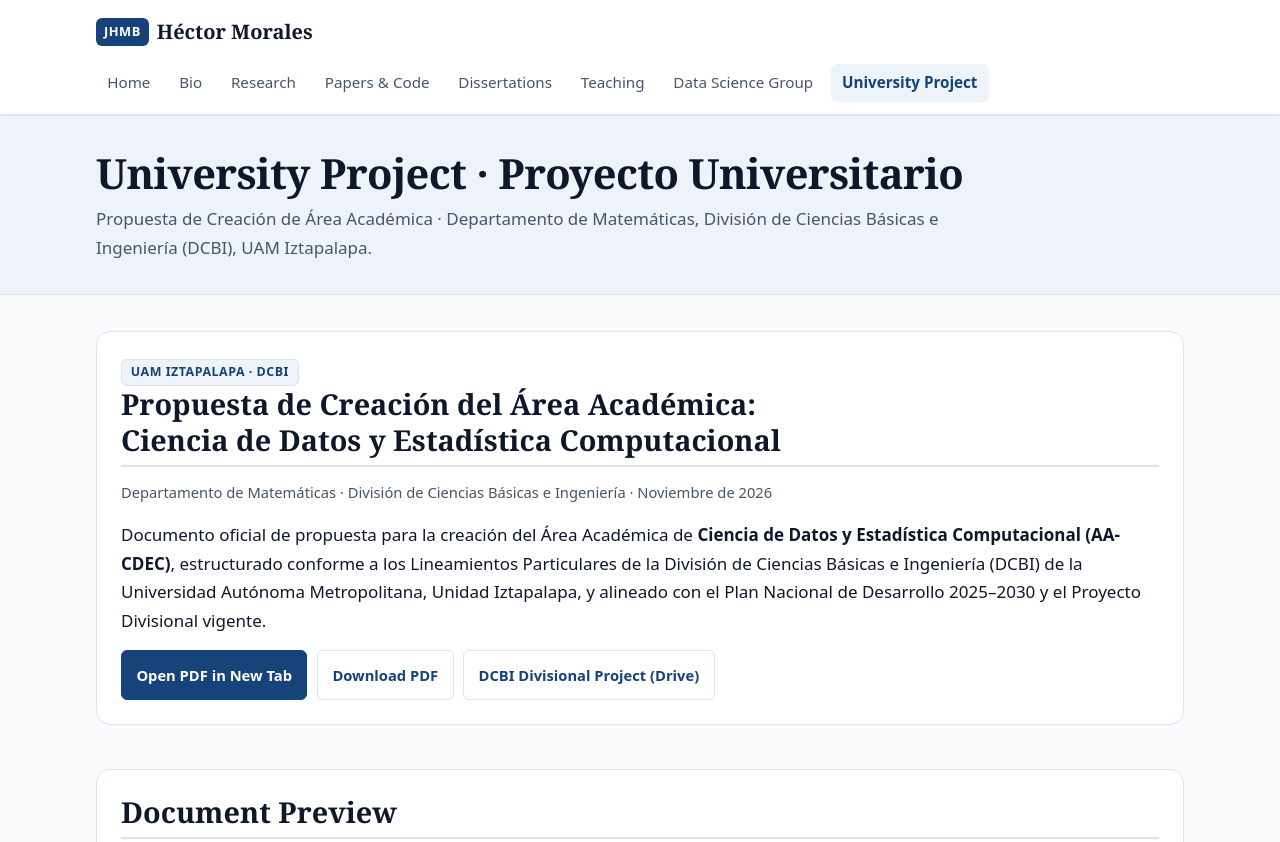
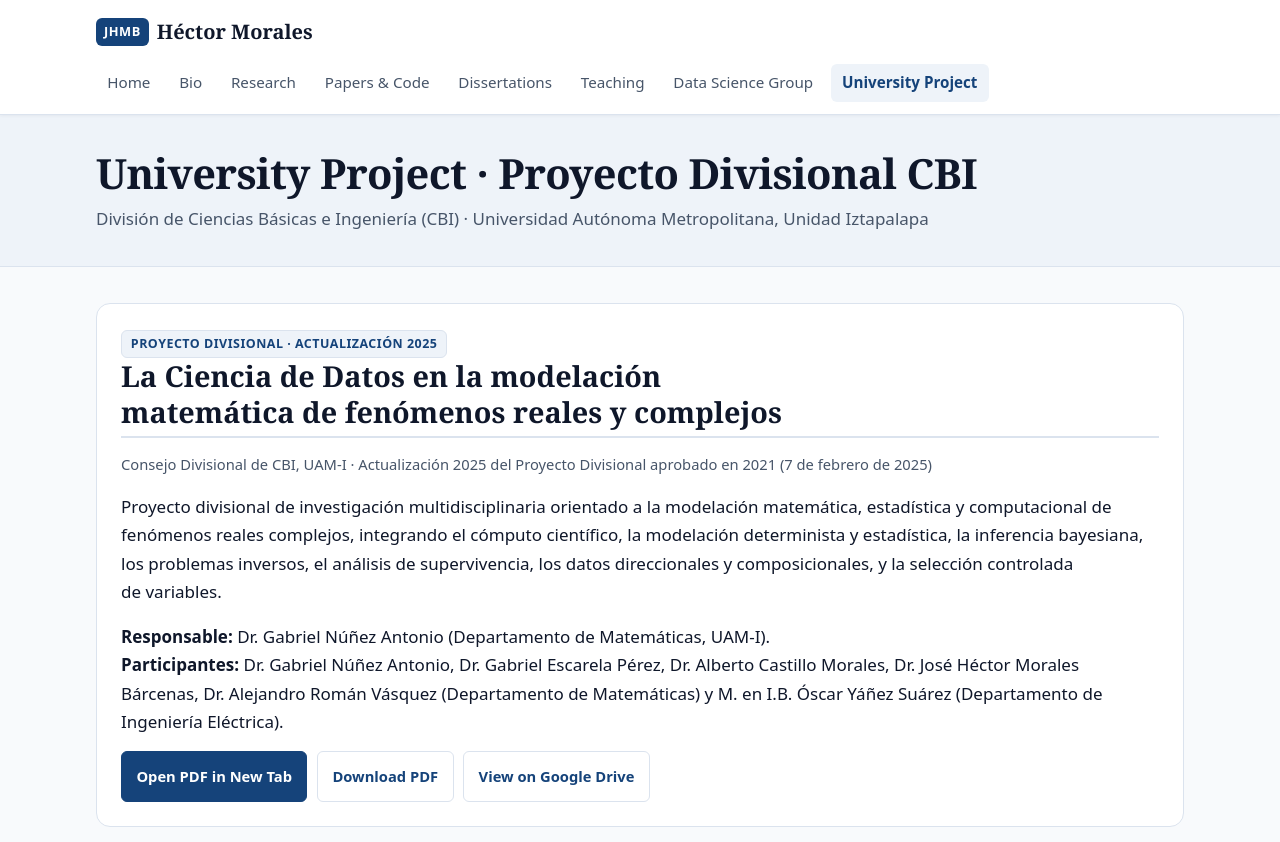
Before and after one commit to hectormb100/hectormb100.github.io, a plain HTML site: page university-project.html in a window 1280 px wide. Shown: the top 842 px of the page. Drawn offline with Linux system fonts and the light colour scheme.

Commit message:
Update University Project page to host DCBI Divisional Project PDF exclusively

```diff
--- a/university-project.html
+++ b/university-project.html
@@ -1,10 +1,10 @@
 <!DOCTYPE html>
-<html lang="en">
+<html lang="es">
 <head>
   <meta charset="utf-8">
   <meta name="viewport" content="width=device-width, initial-scale=1">
   <meta name="color-scheme" content="light dark">
-  <meta name="description" content="Proposal for the creation of the Academic Area in Data Science and Computational Statistics at UAM Iztapalapa (Department of Mathematics, DCBI).">
+  <meta name="description" content="Proyecto Divisional de CBI, UAM Iztapalapa: La Ciencia de Datos en la modelación matemática de fenómenos reales y complejos (Actualización 2025).">
   <title>University Project | Héctor Morales UAM-I</title>
   <link rel="stylesheet" href="assets/css/style.css">
 </head>
@@ -34,27 +34,31 @@
 
   <div class="page-banner">
     <div class="container">
-      <h1 id="main-title" tabindex="-1">University Project &middot; Proyecto Universitario</h1>
+      <h1 id="main-title" tabindex="-1">University Project &middot; Proyecto Divisional CBI</h1>
       <p>
-        Propuesta de Creación de Área Académica &middot; Departamento de Matemáticas, División de Ciencias Básicas e Ingeniería (DCBI), UAM Iztapalapa.
+        División de Ciencias Básicas e Ingeniería (CBI) &middot; Universidad Autónoma Metropolitana, Unidad Iztapalapa
       </p>
     </div>
   </div>
 
   <main class="container">
-    <section class="section-block card" lang="es">
-      <span class="badge">UAM Iztapalapa &middot; DCBI</span>
-      <h2>Propuesta de Creación del Área Académica: Ciencia de Datos y Estadística Computacional</h2>
+    <section class="section-block card">
+      <span class="badge">Proyecto Divisional &middot; Actualización 2025</span>
+      <h2>La Ciencia de Datos en la modelación matemática de fenómenos reales y complejos</h2>
       <p class="paper-meta">
-        Departamento de Matemáticas &middot; División de Ciencias Básicas e Ingeniería &middot; Noviembre de 2026
+        Consejo Divisional de CBI, UAM-I &middot; Actualización 2025 del Proyecto Divisional aprobado en 2021 (7 de febrero de 2025)
       </p>
       <p class="mt-1">
-        Documento oficial de propuesta para la creación del Área Académica de <strong>Ciencia de Datos y Estadística Computacional (AA-CDEC)</strong>, estructurado conforme a los Lineamientos Particulares de la División de Ciencias Básicas e Ingeniería (DCBI) de la Universidad Autónoma Metropolitana, Unidad Iztapalapa, y alineado con el Plan Nacional de Desarrollo 2025&ndash;2030 y el Proyecto Divisional vigente.
+        Proyecto divisional de investigación multidisciplinaria orientado a la modelación matemática, estadística y computacional de fenómenos reales complejos, integrando el cómputo científico, la modelación determinista y estadística, la inferencia bayesiana, los problemas inversos, el análisis de supervivencia, los datos direccionales y composicionales, y la selección controlada de variables.
+      </p>
+      <p class="mt-1">
+        <strong>Responsable:</strong> Dr. Gabriel Núñez Antonio (Departamento de Matemáticas, UAM-I).<br>
+        <strong>Participantes:</strong> Dr. Gabriel Núñez Antonio, Dr. Gabriel Escarela Pérez, Dr. Alberto Castillo Morales, Dr. José Héctor Morales Bárcenas, Dr. Alejandro Román Vásquez (Departamento de Matemáticas) y M. en I.B. Óscar Yáñez Suárez (Departamento de Ingeniería Eléctrica).
       </p>
       <div class="btn-row">
-        <a class="btn btn-primary" href="assets/documents/AreaAcademica_18nov26_v3.0.pdf" target="_blank" rel="noopener">Open PDF in New Tab</a>
-        <a class="btn" href="assets/documents/AreaAcademica_18nov26_v3.0.pdf" download="AreaAcademica_18nov26_v3.0.pdf">Download PDF</a>
-        <a class="btn" href="https://drive.google.com/file/d/1xDy96HFRJVnc0t8SrOyQl9-1NApaAMpA/view?usp=sharing" target="_blank" rel="noopener">DCBI Divisional Project (Drive)</a>
+        <a class="btn btn-primary" href="assets/documents/proyecto_divisional_vigente_CBI_UAMI.pdf" target="_blank" rel="noopener">Open PDF in New Tab</a>
+        <a class="btn" href="assets/documents/proyecto_divisional_vigente_CBI_UAMI.pdf" download="proyecto_divisional_vigente_CBI_UAMI.pdf">Download PDF</a>
+        <a class="btn" href="https://drive.google.com/file/d/1xDy96HFRJVnc0t8SrOyQl9-1NApaAMpA/view?usp=sharing" target="_blank" rel="noopener">View on Google Drive</a>
       </div>
     </section>
 
@@ -62,17 +66,17 @@
       <h2>Document Preview</h2>
       <div class="mt-1">
         <object
-          data="assets/documents/AreaAcademica_18nov26_v3.0.pdf"
+          data="assets/documents/proyecto_divisional_vigente_CBI_UAMI.pdf"
           type="application/pdf"
-          aria-label="Propuesta de Creación del Área Académica: Ciencia de Datos y Estadística Computacional (PDF)"
+          aria-label="Proyecto Divisional de CBI UAM-I: La Ciencia de Datos en la modelación matemática de fenómenos reales y complejos (PDF)"
           style="display: block; inline-size: 100%; block-size: min(75dvb, 52rem); border: 1px solid var(--border-color); border-radius: var(--radius-md); background-color: var(--bg-subtle);"
         >
           <p class="muted" style="padding: 1.5rem;">
             Your browser does not display embedded PDFs inline. You can open or download the document directly using the buttons above:
           </p>
           <div class="btn-row" style="padding-inline: 1.5rem; padding-block-end: 1.5rem;">
-            <a class="btn btn-primary" href="assets/documents/AreaAcademica_18nov26_v3.0.pdf" target="_blank" rel="noopener">Open PDF</a>
-            <a class="btn" href="assets/documents/AreaAcademica_18nov26_v3.0.pdf" download="AreaAcademica_18nov26_v3.0.pdf">Download PDF</a>
+            <a class="btn btn-primary" href="assets/documents/proyecto_divisional_vigente_CBI_UAMI.pdf" target="_blank" rel="noopener">Open PDF</a>
+            <a class="btn" href="assets/documents/proyecto_divisional_vigente_CBI_UAMI.pdf" download="proyecto_divisional_vigente_CBI_UAMI.pdf">Download PDF</a>
           </div>
         </object>
       </div>
```
Also changed, not shown: 2 other files.
